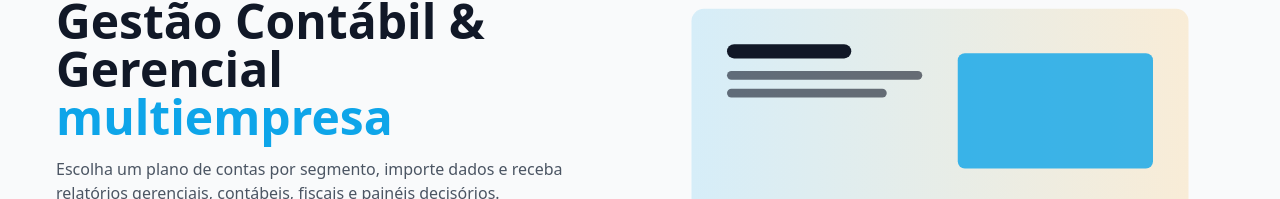
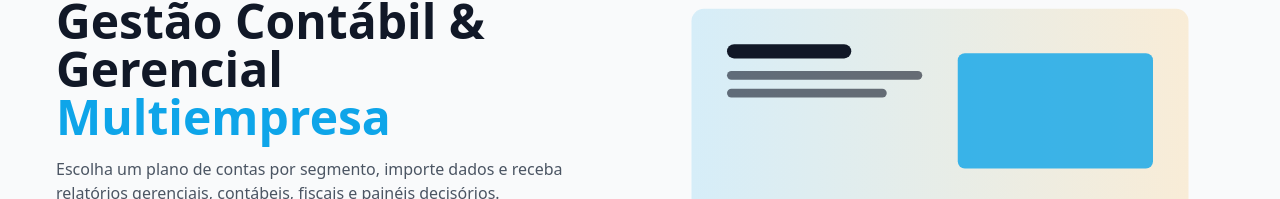
Before and after one commit to lglducci/site-contabil, a Next.js app: page / in a window 1280 px wide. Shown: the part 127-326 px from the top of the page. Built offline with nearby package versions, Linux system fonts and the light colour scheme.

Commit message:
Update Hero.js

```diff
--- a/components/Hero.js
+++ b/components/Hero.js
@@ -6,7 +6,7 @@ export default function Hero() {
     <section className="container py-10 grid md:grid-cols-2 gap-8 items-center">
       <div>
         <h1 className="text-3xl md:text-5xl font-bold mb-4">
-          Gestão Contábil & Gerencial <span className="text-primary">multiempresa</span>
+          Gestão Contábil & Gerencial <span className="text-primary">Multiempresa</span>
         </h1>
         <p className="text-gray-600 mb-6">
           Escolha um plano de contas por segmento, importe dados e receba relatórios gerenciais,
```
